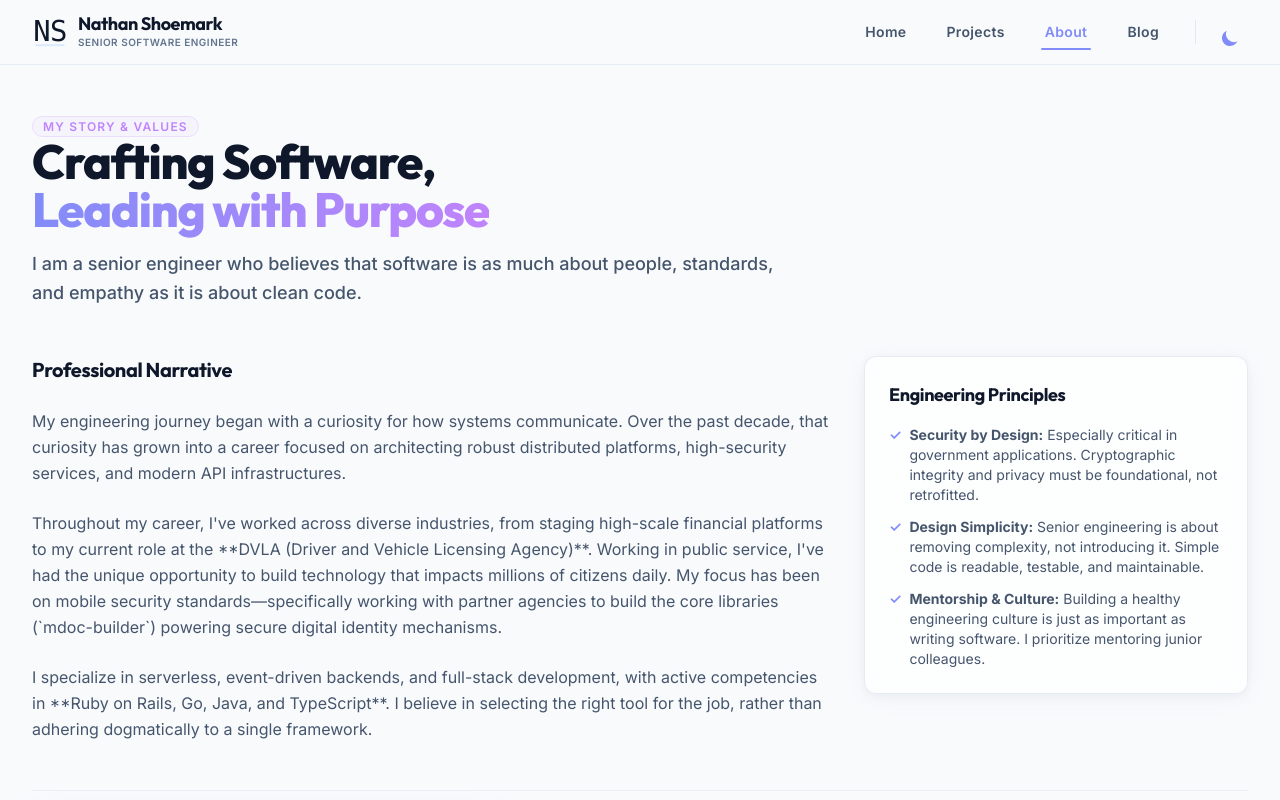
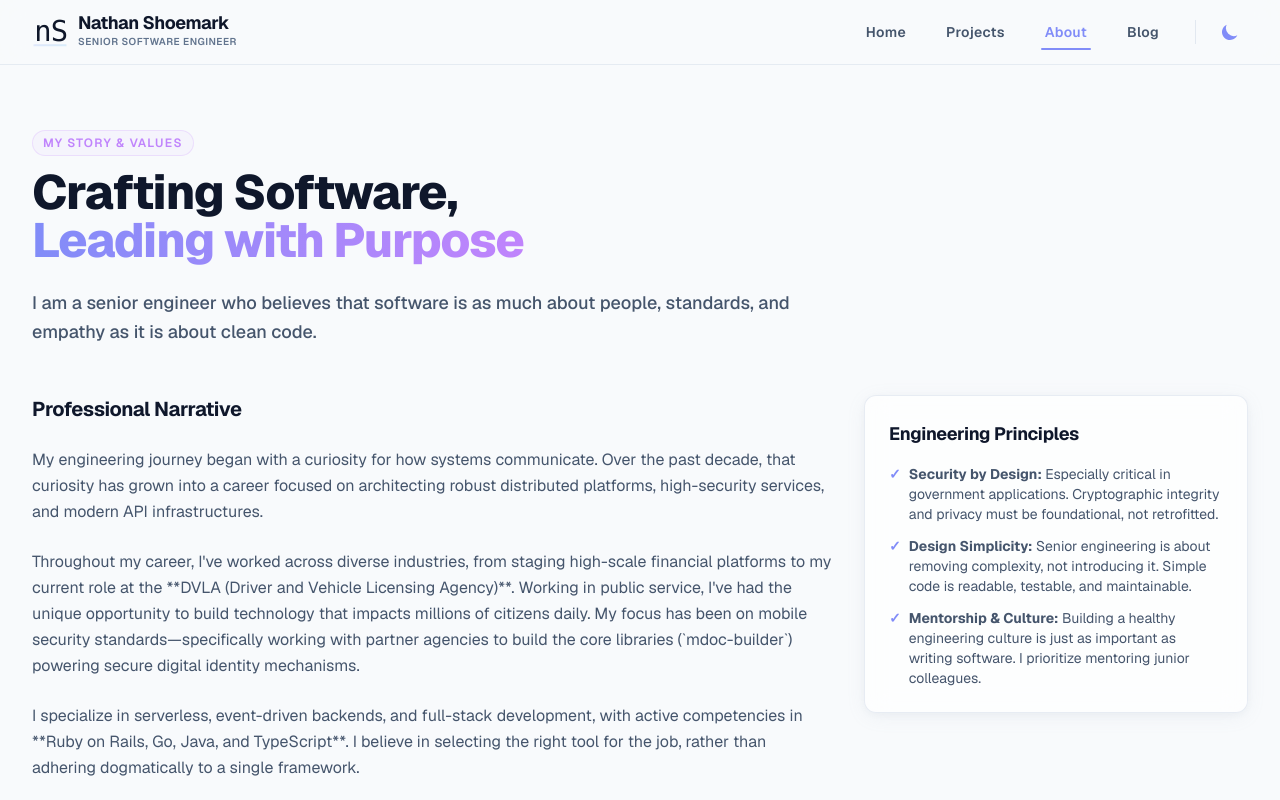
Before and after one commit to shoeyn/nextjs-site, a Next.js app: page /about in a window 1280 px wide. Shown: the top 800 px of the page. Built offline with nearby package versions, Linux system fonts and the light colour scheme.

Commit message:
Stable design

```diff
--- a/src/app/about/page.tsx
+++ b/src/app/about/page.tsx
@@ -10,9 +10,9 @@ export const metadata = {
 
 export default function AboutPage() {
   return (
-    <div className="space-y-12">
+    <div className="mt-2 space-y-12 md:mt-4">
       {/* Intro Hero Section */}
-      <section className="max-w-3xl space-y-4">
+      <section className="max-w-3xl space-y-6">
         <span className="badge-pastel border-accent-secondary/20 text-accent-secondary bg-accent-secondary/5 px-3 py-1 text-[10px] tracking-widest uppercase">
           My Story & Values
         </span>
--- a/src/app/globals.css
+++ b/src/app/globals.css
@@ -2,8 +2,9 @@
 @plugin "@tailwindcss/typography";
 
 @theme {
-  --font-sans: var(--font-inter), sans-serif;
-  --font-display: var(--font-outfit), sans-serif;
+  --font-sans: var(--font-geist-sans), sans-serif;
+  --font-mono: var(--font-geist-mono), monospace;
+  --font-display: var(--font-geist-sans), sans-serif;
 
   --color-accent-primary: var(--accent-primary);
   --color-accent-secondary: var(--accent-secondary);
@@ -20,8 +21,8 @@
 
 @layer base {
   :root {
-    --font-inter: "Inter";
-    --font-outfit: "Outfit";
+    --font-geist-sans: "Geist";
+    --font-geist-mono: "Geist Mono";
 
     /* Light Mode Palette: Slate base with soft pastel highlights */
     --bg-main: #f8fafc; /* Slate 50 */
@@ -59,14 +60,11 @@
       0 10px 30px -10px rgba(0, 0, 0, 0.7), 0 1px 3px rgba(255, 255, 255, 0.03);
   }
 
-  html {
-    scroll-behavior: smooth;
-  }
-
   body {
     background-color: var(--bg-main);
     color: var(--text-main);
     font-family: var(--font-sans);
+    line-height: 1.6;
     transition:
       background-color 0.3s ease,
       color 0.3s ease,
@@ -83,6 +81,7 @@
     font-family: var(--font-display);
     font-weight: 700;
     letter-spacing: -0.02em;
+    line-height: 1.15;
   }
 }
 
@@ -112,7 +111,7 @@
 
 /* Accent Glow Badges */
 .badge-pastel {
-  @apply rounded-full border px-2.5 py-0.5 text-xs font-semibold transition-colors;
+  @apply mb-3 inline-block rounded-full border px-2.5 py-1 text-xs font-semibold transition-colors;
 }
 
 /* Prose customizations */
--- a/src/app/layout.tsx
+++ b/src/app/layout.tsx
@@ -1,18 +1,18 @@
 import type { Metadata } from "next";
-import { Inter, Outfit } from "next/font/google";
+import { Geist, Geist_Mono } from "next/font/google";
 import "./globals.css";
 import Navigation from "@/components/navigation";
 import { Footer } from "@/components/footer";
 
-const inter = Inter({
+const geistSans = Geist({
   subsets: ["latin"],
-  variable: "--font-inter",
+  variable: "--font-geist-sans",
   display: "swap",
 });
 
-const outfit = Outfit({
+const geistMono = Geist_Mono({
   subsets: ["latin"],
-  variable: "--font-outfit",
+  variable: "--font-geist-mono",
   display: "swap",
 });
 
@@ -79,7 +79,7 @@ export default function RootLayout({
   return (
     <html
       lang="en"
-      className={`${inter.variable} ${outfit.variable} h-full`}
+      className={`${geistSans.variable} ${geistMono.variable} h-full`}
       suppressHydrationWarning
     >
       <head>
--- a/src/app/page.tsx
+++ b/src/app/page.tsx
@@ -84,7 +84,7 @@ export default function Home() {
   ];
 
   return (
-    <div className="space-y-12 md:space-y-16">
+    <div className="mt-2 space-y-12 md:mt-4 md:space-y-16">
       {/* Hero Section */}
       <section className="max-w-4xl space-y-6">
         <span className="badge-pastel border-accent-primary/20 text-accent-primary bg-accent-primary/5 px-3 py-1 text-[10px] tracking-widest uppercase">
--- a/src/app/projects/page.tsx
+++ b/src/app/projects/page.tsx
@@ -27,9 +27,9 @@ export default function ProjectsPage() {
   ];
 
   return (
-    <div className="space-y-12">
+    <div className="mt-2 space-y-12 md:mt-4">
       {/* Page Header */}
-      <section className="max-w-3xl space-y-4">
+      <section className="max-w-3xl space-y-6">
         <span className="badge-pastel border-accent-info/20 text-accent-info bg-accent-info/5 px-3 py-1 text-[10px] tracking-widest uppercase">
           Engineering Showcase
         </span>
--- a/src/components/logo.tsx
+++ b/src/components/logo.tsx
@@ -1,6 +1,6 @@
 "use client";
 
-import { useEffect, useState } from "react";
+import { useEffect, useRef, useState } from "react";
 
 const CASE_VARIATIONS = ["ns", "Ns", "nS", "NS"];
 const GLITCH_CHARS = [
@@ -25,13 +25,19 @@ export function Logo() {
   const [text, setText] = useState("ns");
   const [isGlitching, setIsGlitching] = useState(false);
 
+  // Keep a ref of current text to avoid interval closure staleness and React concurrent state racing
+  const textRef = useRef(text);
+  useEffect(() => {
+    textRef.current = text;
+  }, [text]);
+
   useEffect(() => {
     const triggerGlitch = () => {
       setIsGlitching(true);
       let step = 0;
       const totalSteps = 5;
 
-      setText((current) => {
+      const current = textRef.current;
       const pool = CASE_VARIATIONS.filter((v) => v !== current);
       const target = pool[Math.floor(Math.random() * pool.length)] || "ns";
 
@@ -54,9 +60,6 @@ export function Logo() {
           setText(c1 + c2);
         }
       }, 45); // 45ms per step, total ~225ms
-
-        return current;
-      });
     };
 
     const interval = setInterval(triggerGlitch, 5000);
@@ -86,7 +89,7 @@ export function Logo() {
             animation: text-glitch 0.2s infinite;
           }
           .logo-underline {
-            animation: logo-blink 1.4s infinite ease-in-out;
+            animation: logo-blink 1.0s infinite ease-in-out;
           }
           .stop-start {
             stop-color: #6366f1;
@@ -95,8 +98,9 @@ export function Logo() {
             stop-color: #0ea5e9;
           }
           @keyframes logo-blink {
-            0%, 100% { opacity: 0.15; }
-            50% { opacity: 1; }
+            0%, 45% { opacity: 1; }
+            50%, 95% { opacity: 0.15; }
+            100% { opacity: 1; }
           }
           @keyframes text-glitch {
             0% { transform: translate(0) skewX(0); }
@@ -121,13 +125,13 @@ export function Logo() {
       {/* Lowercase Monospace Developer Monogram (Dynamic casing & glitch classes) */}
       <text
         className={`logo-text ${isGlitching ? "glitch-active" : ""}`}
-        x="256"
+        x="268"
         y="380"
-        font-family="'JetBrains Mono', 'Fira Code', 'Segoe UI Mono', Consolas, Menlo, Monaco, monospace"
-        font-size="410"
-        font-weight="normal"
-        letter-spacing="-10"
-        text-anchor="middle"
+        fontFamily="'JetBrains Mono', 'Fira Code', 'Segoe UI Mono', Consolas, Menlo, Monaco, monospace"
+        fontSize="410"
+        fontWeight="normal"
+        letterSpacing="-10"
+        textAnchor="middle"
       >
         {text}
       </text>
@@ -136,9 +140,9 @@ export function Logo() {
       <rect
         className="logo-underline"
         fill="url(#logo-grad)"
-        x="48"
+        x="20"
         y="430"
-        width="416"
+        width="472"
         height="28"
         rx="14"
       />
--- a/src/components/navigation.tsx
+++ b/src/components/navigation.tsx
@@ -62,7 +62,7 @@ export default function Navigation() {
               </Link>
             ))}
 
-            <div className="h-6 border-l border-slate-200 pl-4 dark:border-zinc-800">
+            <div className="flex h-6 items-center border-l border-slate-200 pl-4 dark:border-zinc-800">
               <ThemeToggle />
             </div>
           </div>
--- a/src/components/theme-toggle.tsx
+++ b/src/components/theme-toggle.tsx
@@ -34,7 +34,7 @@ export function ThemeToggle() {
       {theme === "dark" ? (
         // Sun Icon
         <svg
-          className="fill-accent-primary h-5 w-5 animate-pulse"
+          className="fill-accent-primary h-5 w-5"
           viewBox="0 0 20 20"
           fill="currentColor"
         >
```
Also changed, not shown: src/app/blog/page.tsx (+48 -15 lines), public/icon.svg. Lines whose indentation alone changed are shown as unchanged.
